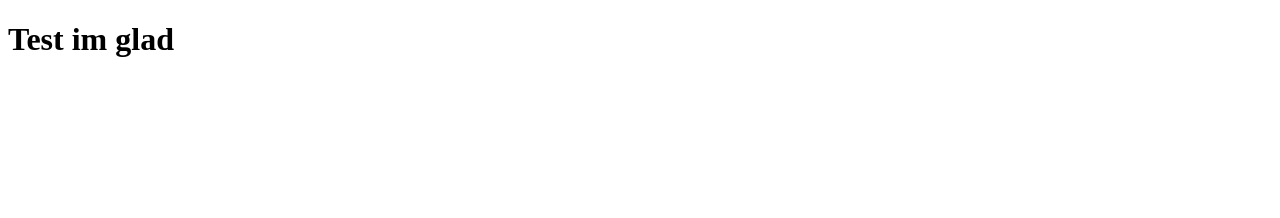
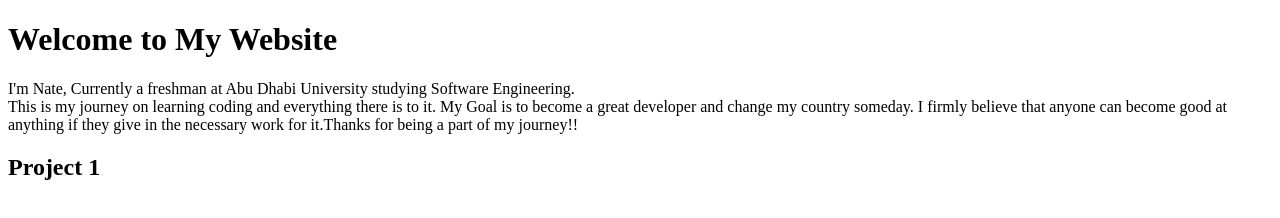
Before and after one commit to Nathnael73/Web-Course, a plain HTML site: page Site/index.html in a window 1280 px wide. Drawn offline with Linux system fonts and the light colour scheme.

Commit message:
Improved the site a little bit with BAsic html structure

```diff
--- a/Site/index.html
+++ b/Site/index.html
@@ -3,9 +3,18 @@
 <head>
 	<meta charset="utf-8">
 	<meta name="viewport" content="width=device-width, initial-scale=1">
-	<title>Finallly</title>
+	<title>Personal Porfolio</title>
 </head>
 <body>
-<h1>Test im glad</h1>
+<h1> Welcome to My Website</h1>
+<p>
+	<div>
+		I'm Nate, Currently a freshman at Abu Dhabi University studying Software Engineering.
+	</div>
+	This is my journey on learning coding and everything there is to it. My Goal is to become a great developer and change my country someday. I firmly believe that anyone can become good at anything if they give in the necessary work for it.Thanks for being a part of my journey!!
+</p>
+<section>
+	<h2> Project 1</h2>
+</section>
 </body>
 </html>
```
